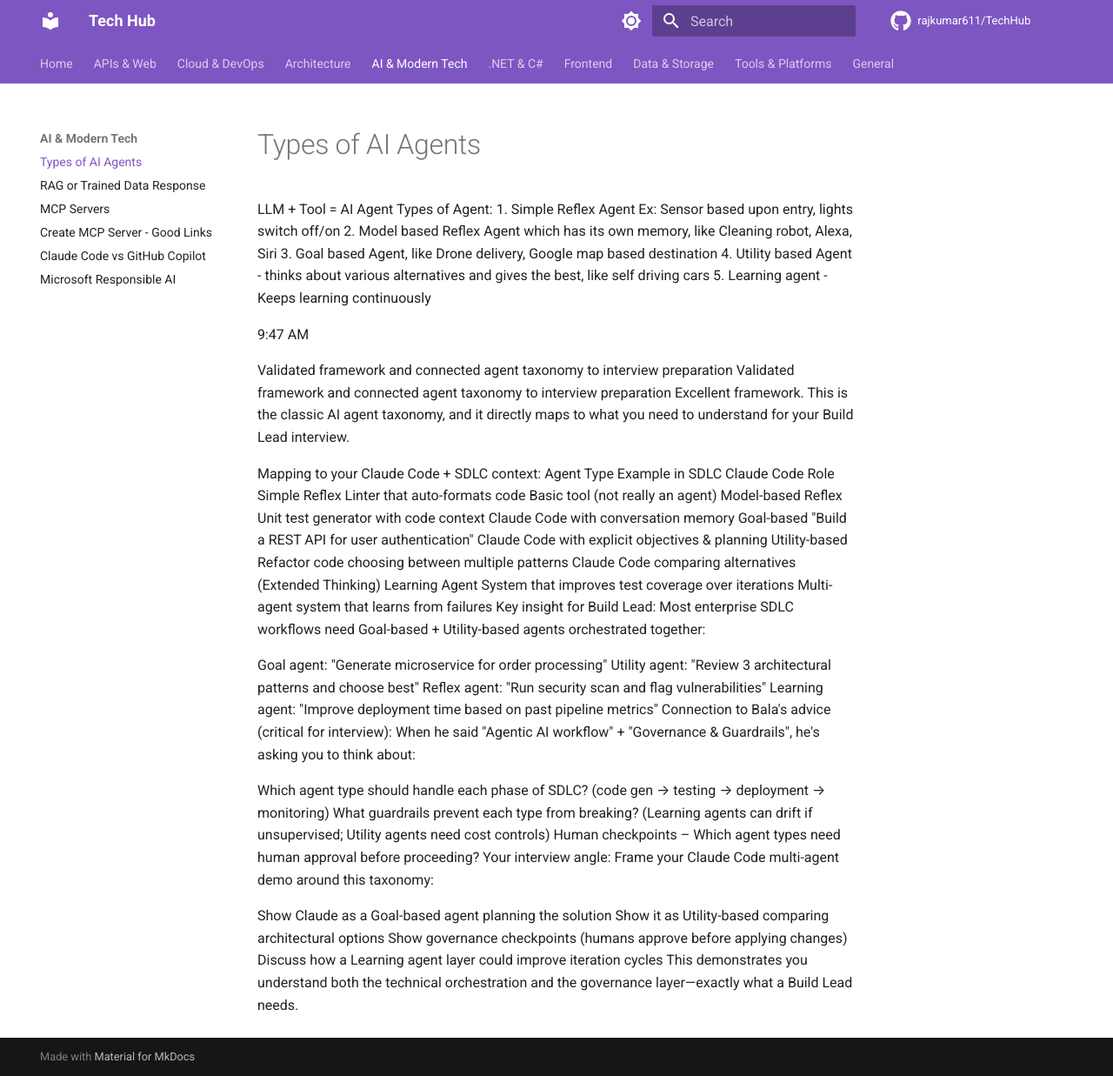
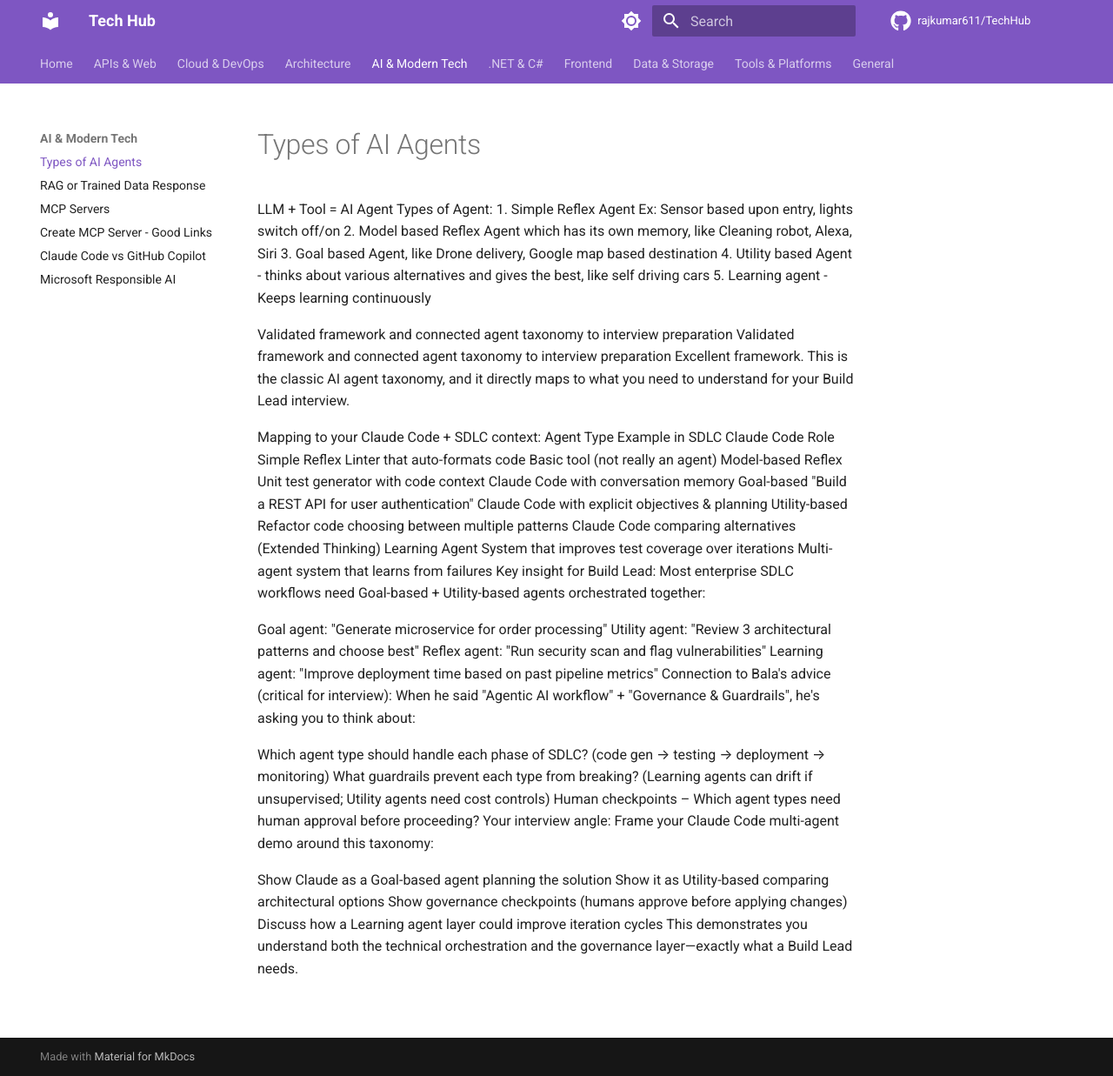
Before and after one commit to rajkumar611/TechHub, an MkDocs documentation site: the page built from docs/Types of AI Agents.md, in a window 1280 px wide and 1237 px high. Shown: the whole window at 87% size. Built offline with MkDocs 1.6.1 and Material for MkDocs 9.7.7, drawn with Linux system fonts in a browser that asks for light colours; comment, search, counter and statistics services are not loaded.

Commit message:
sync: update from Learnings folder

```diff
--- a/docs/Types of AI Agents.md
+++ b/docs/Types of AI Agents.md
@@ -5,8 +5,6 @@
 3. Goal based Agent, like Drone delivery, Google map based destination
 4. Utility based Agent - thinks about various alternatives and gives the best, like self driving cars
 5. Learning agent - Keeps learning continuously
-
-9:47 AM
 
 Validated framework and connected agent taxonomy to interview preparation
 Validated framework and connected agent taxonomy to interview preparation
```
